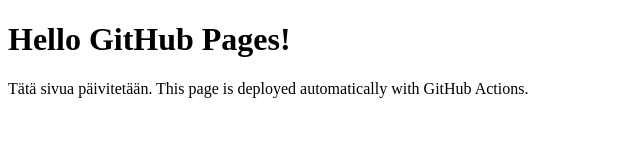
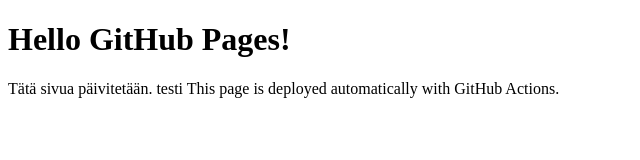
Before and after one commit to EKaskilahti/PublicElinaK_Viikko2, a plain HTML site: page Index.html in a window 1280 px wide. Shown: the full height of the page, 0-640 px from the left. Drawn offline with Linux system fonts and the light colour scheme.

Commit message:
Index.html

```diff
--- a/Index.html
+++ b/Index.html
@@ -7,7 +7,7 @@
 <body>
   <main>
     <h1>Hello GitHub Pages!</h1>
-    <p>Tätä sivua päivitetään. This page is deployed automatically with GitHub Actions.</p>
+    <p>Tätä sivua päivitetään. testi This page is deployed automatically with GitHub Actions.</p>
   </main>
 </body>
 </html>
```
